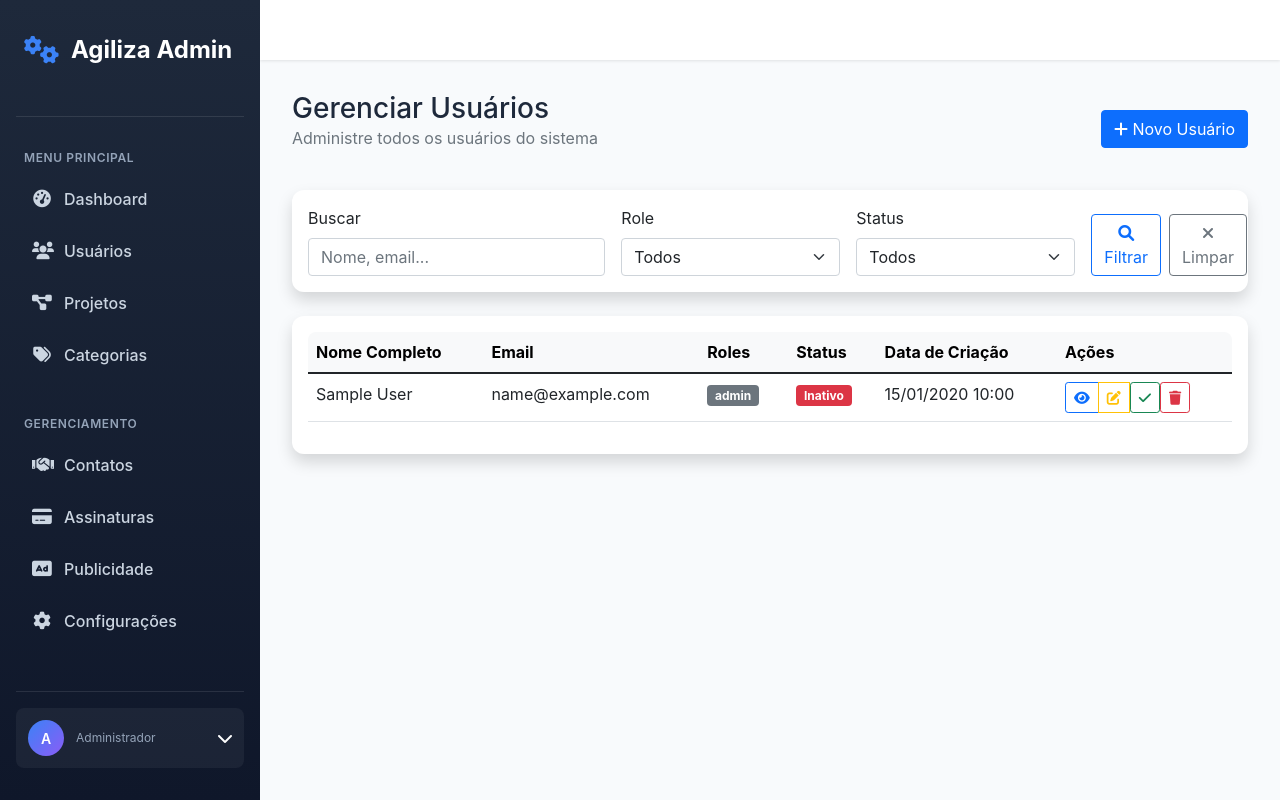
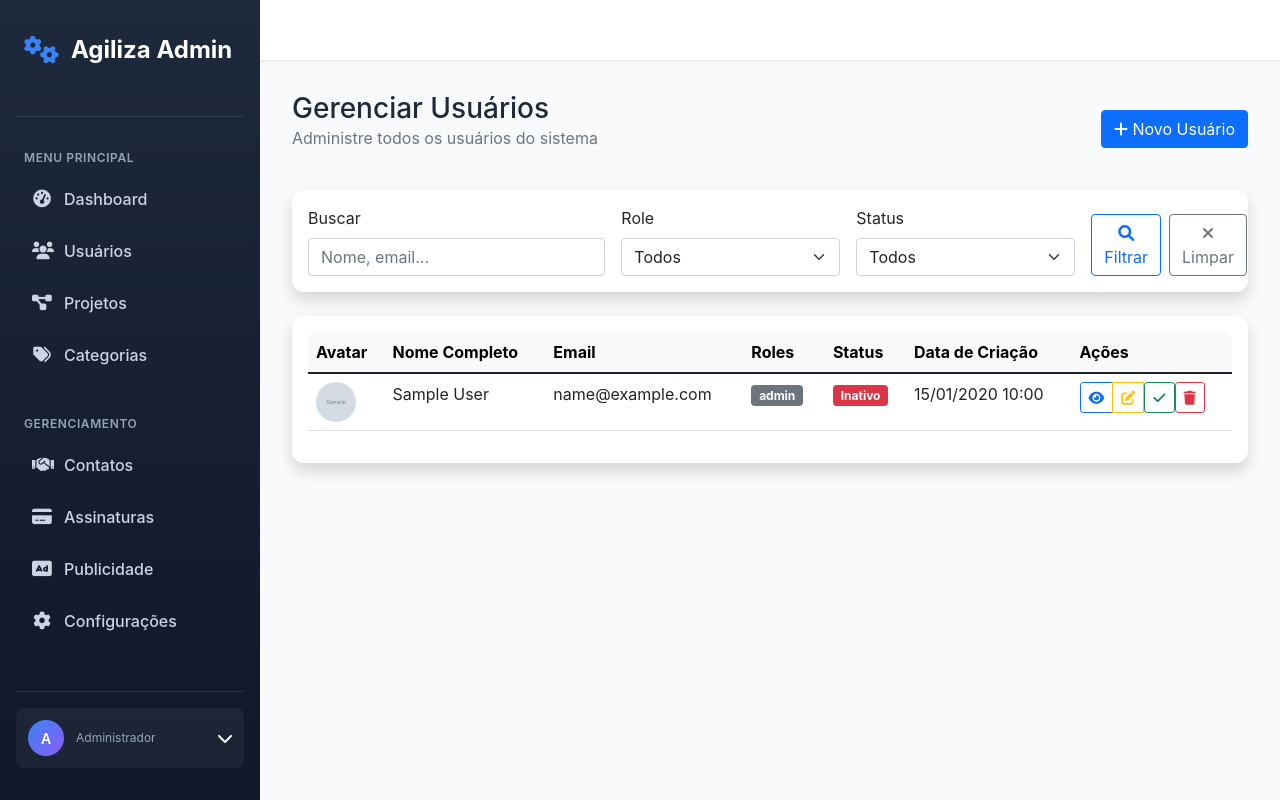
Before and after one commit to SrClauss/agapp, a Python web app: template backend/templates/admin/users.html in a window 1280 px wide. Run offline with Jinja, Linux system fonts and the light colour scheme; the template is opened without the code that fills it: most values are stand-ins (such as "Sample title", 1, 10 or a date in 2020); grey boxes marked "Sample" are stand-in pictures.

Commit message:
feat(admin): exibir avatar do usuário na tabela do painel administrativo

```diff
--- a/backend/templates/admin/users.html
+++ b/backend/templates/admin/users.html
@@ -59,6 +59,7 @@
             <table class="table table-hover">
                 <thead class="table-light">
                     <tr>
+                        <th>Avatar</th>
                         <th>Nome Completo</th>
                         <th>Email</th>
                         <th>Roles</th>
@@ -70,6 +71,15 @@
                 <tbody>
                     {% for user in users %}
                     <tr>
+                        <td>
+                            {% if user.avatar_url %}
+                                <img src="{{ user.avatar_url }}" alt="Avatar" class="rounded-circle" style="width:40px;height:40px;object-fit:cover;">
+                            {% elif user.avatar_local %}
+                                <img src="{{ user.avatar_local }}" alt="Avatar" class="rounded-circle" style="width:40px;height:40px;object-fit:cover;">
+                            {% else %}
+                                <span class="avatar-placeholder rounded-circle bg-secondary d-inline-block" style="width:40px;height:40px;line-height:40px;text-align:center;color:#fff;">{{ user.full_name[:1] }}</span>
+                            {% endif %}
+                        </td>
                         <td>{{ user.full_name }}</td>
                         <td>{{ user.email }}</td>
                         <td>
```
